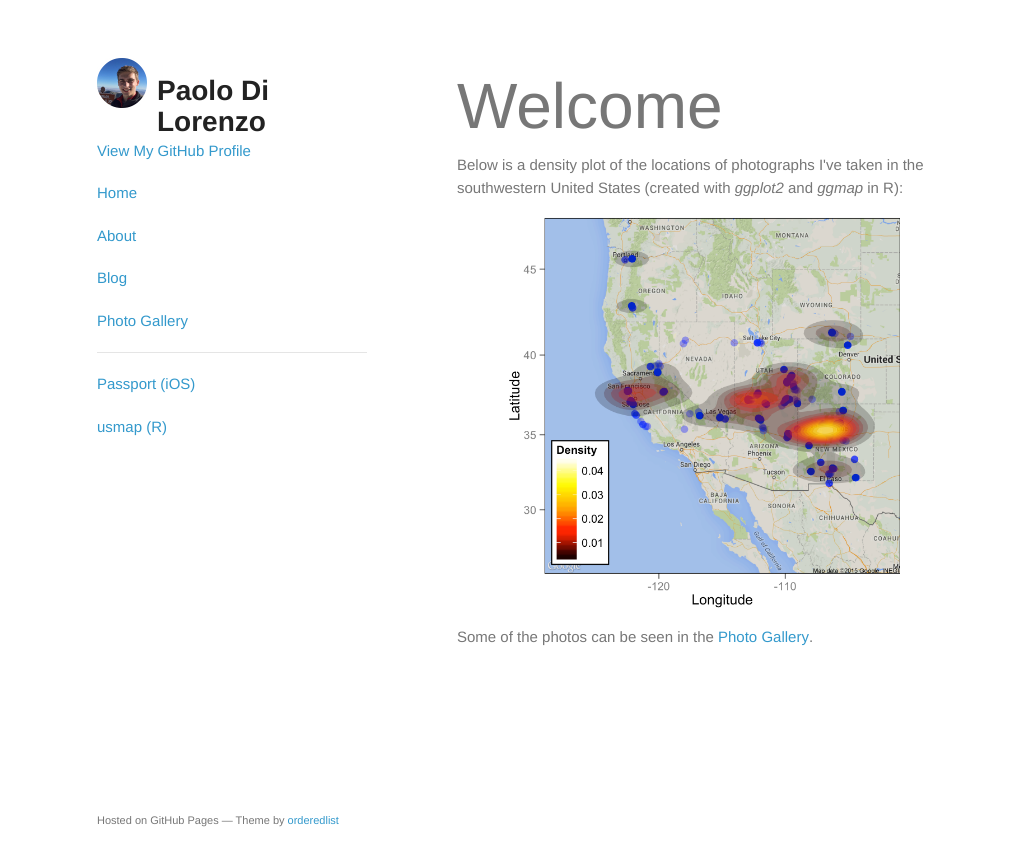
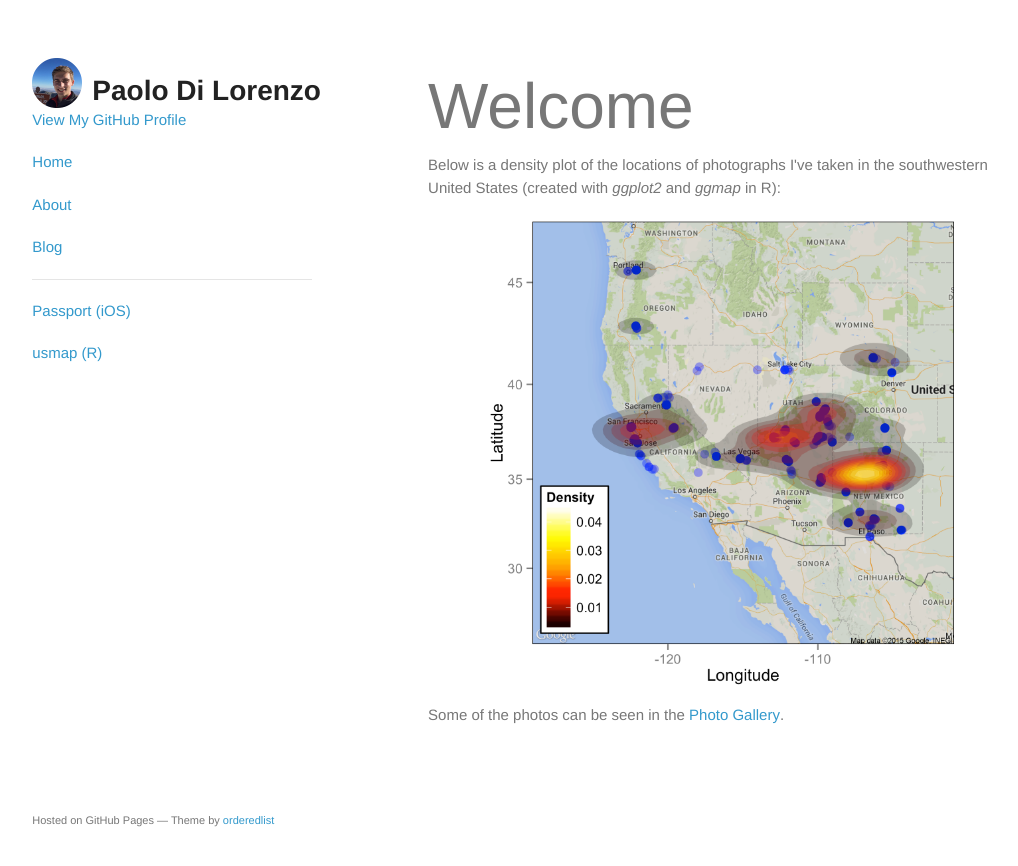
Before and after one commit to pdil/website-Jekyll, a Jekyll site: the page built from index.html, in a window 1280 px wide. Shown: the top 866 px of the page, without its empty margins (113-1131 px from the left). Built offline with Jekyll 4.4.1, drawn with Linux system fonts in a browser that asks for light colours.

Commit message:
Widen content area

```diff
--- a/_layouts/default.html
+++ b/_layouts/default.html
@@ -36,7 +36,7 @@
         <p><a href="{{site.url}}">Home</a>
         <p><a href="{{site.url}}/about">About</a>
         <p><a href="{{site.url}}/blog">Blog</a></p>
-        <p><a href="{{site.url}}/photos">Photo Gallery</a>
+        <!-- <p><a href="{{site.url}}/photos">Photo Gallery</a> -->
         <p><hr></p>
         <p><a href="{{site.url}}/passport">Passport (iOS)</a></p>
         <p><a href="{{site.url}}/usmap">usmap (R)</a></p>
--- a/stylesheets/styles.css
+++ b/stylesheets/styles.css
@@ -58,7 +58,7 @@ a small {
 }
 
 .wrapper {
-  width:860px;
+  width:85%;/*860px;*/
   margin:0 auto;
 }
 
@@ -115,7 +115,7 @@ img {
 }
 
 header {
-  width:270px;
+  width:280px;
   float:left;
   position:fixed;
 }
@@ -179,7 +179,7 @@ header ul a strong {
 }
 
 section {
-  width:500px;
+  width:60%;/*500px;*/
   float:right;
   padding-bottom:50px;
 }
```
